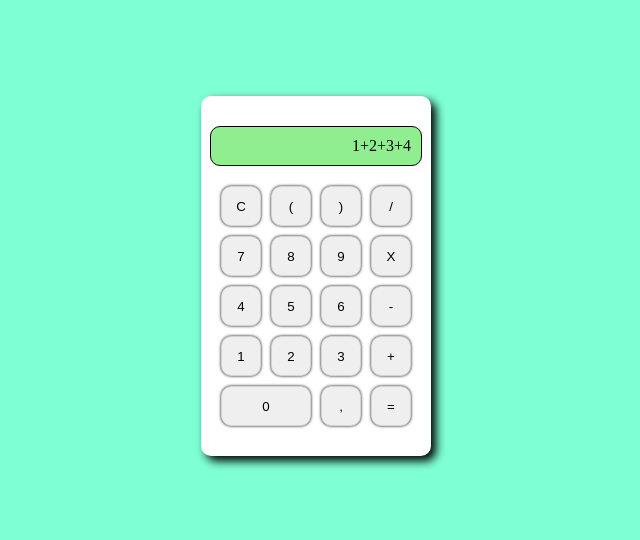
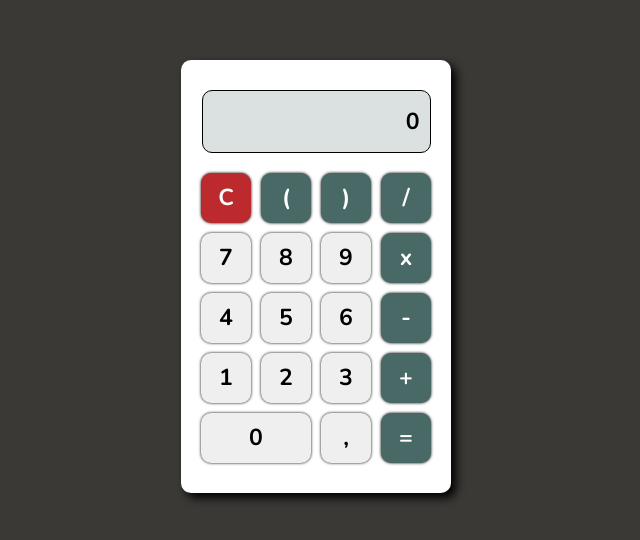
Before and after one commit to renatogomesf/Calculadora, a plain HTML site: page index.html in a window 1280 px wide. Shown: the part 124-664 px from the top of the page, without its empty margins (324-964 px from the left). Drawn offline with nearby package versions, Linux system fonts and the light colour scheme.

Commit message:
feita toda parte de estilização

```diff
--- a/css/style.css
+++ b/css/style.css
@@ -1,8 +1,22 @@
 @charset "UTF-8";
+
+@import url('https://fonts.googleapis.com/css2?family=Nunito:wght@200;300;400;500;600;700;800;900;1000&display=swap');
 
 *{
     margin: 0px;
     padding: 0px;
+
+    font-family: 'Nunito', sans-serif;
+    font-size: 1.2rem;
+    font-weight: bold;
+}
+
+:root{
+    --cor1: #486966;
+    --cor2: #889C9B;
+    --cor3: #b2bebf77;
+    --cor4: #3B3936;
+    --cor5: #BD2A2E;
 }
 
 body{
@@ -11,7 +25,7 @@ body{
     display: flex;
     justify-content: center;
     align-items: center;
-    background-color: aquamarine;
+    background-color: var(--cor4);
 }
 main{
     padding: 20px;
@@ -26,19 +40,19 @@ main{
 
 .visor{
     margin: 10px 0px;
-    padding: 10px;
+    padding: 15px 10px;
     border: 1px solid black;
     border-radius: 10px;
-    background-color: lightgreen;
-    width: 100%;
+    background-color: var(--cor3);
+    width: 90%;
     text-align: end;
 }
 
 .teclado{
     margin: 10px 0px;
     display: grid;
-    grid-template-columns: repeat(4,40px);
-    grid-auto-rows: 40px;
+    grid-template-columns: repeat(4,50px);
+    grid-auto-rows: 50px;
     gap: 10px;
 }
 
@@ -46,17 +60,30 @@ main{
     grid-column: 1 / 3;
 }
 
+.btn,
 .btn_limpar,
-.btn_resultado,
-.btn{
+.btn_resultado{
     border-radius: 10px;
-    border: 1px solid lightgray;
+    border: none;
     box-shadow: 0px 0px 3px black;
     cursor: pointer;
+    transition: 0.1s;
 }
 
+.btn:hover,
 .btn_limpar:hover,
-.btn_resultado:hover,
-.btn:hover{
-    scale: 0.94;
+.btn_resultado:hover{
+    scale: 0.96;
+    box-shadow: 0px 0px 2px black;
+    transition: 0.1s;
 }
+
+.btn_limpar{
+    background-color: var(--cor5);
+    color: white;
+}
+
+.nao_num{
+    background-color: var(--cor1);
+    color: white;
+}
--- a/index.html
+++ b/index.html
@@ -4,31 +4,32 @@
     <meta charset="UTF-8">
     <meta name="viewport" content="width=device-width, initial-scale=1.0">
     <title>Calculadora</title>
+    <link rel="shortcut icon" href="img/calculadora.png" type="image/x-icon">
     <link rel="stylesheet" href="css/style.css">
 </head>
 <body>
     <main>
-        <div class="visor">1+2+3+4</div>
+        <div class="visor">0</div>
         <div class="teclado">
             <button class="btn_limpar">C</button>
-            <button class="btn" data-paren_esq="(">(</button>
-            <button class="btn" data-paren_dir=")">)</button>
-            <button class="btn" data-operador="/">/</button>
+            <button class="btn nao_num" data-paren_esq="(">(</button>
+            <button class="btn nao_num" data-paren_dir=")">)</button>
+            <button class="btn nao_num" data-operador="/">/</button>
             <button class="btn" data-num="7">7</button>
             <button class="btn" data-num="8">8</button>
             <button class="btn" data-num="9">9</button>
-            <button class="btn" data-operador="*">X</button>
+            <button class="btn nao_num" data-operador="*">x</button>
             <button class="btn" data-num="4">4</button>
             <button class="btn" data-num="5">5</button>
             <button class="btn" data-num="6">6</button>
-            <button class="btn" data-operador="-">-</button>
+            <button class="btn nao_num" data-operador="-">-</button>
             <button class="btn" data-num="1">1</button>
             <button class="btn" data-num="2">2</button>
             <button class="btn" data-num="3">3</button>
-            <button class="btn" data-operador="+">+</button>
+            <button class="btn nao_num" data-operador="+">+</button>
             <button class="btn" data-num="0">0</button>
             <button class="btn" data-virgula=",">,</button>
-            <button class="btn_resultado">=</button>
+            <button class="btn_resultado nao_num">=</button>
         </div>
     </main>
 
```
Also changed, not shown: img/calculadora.png (added).
